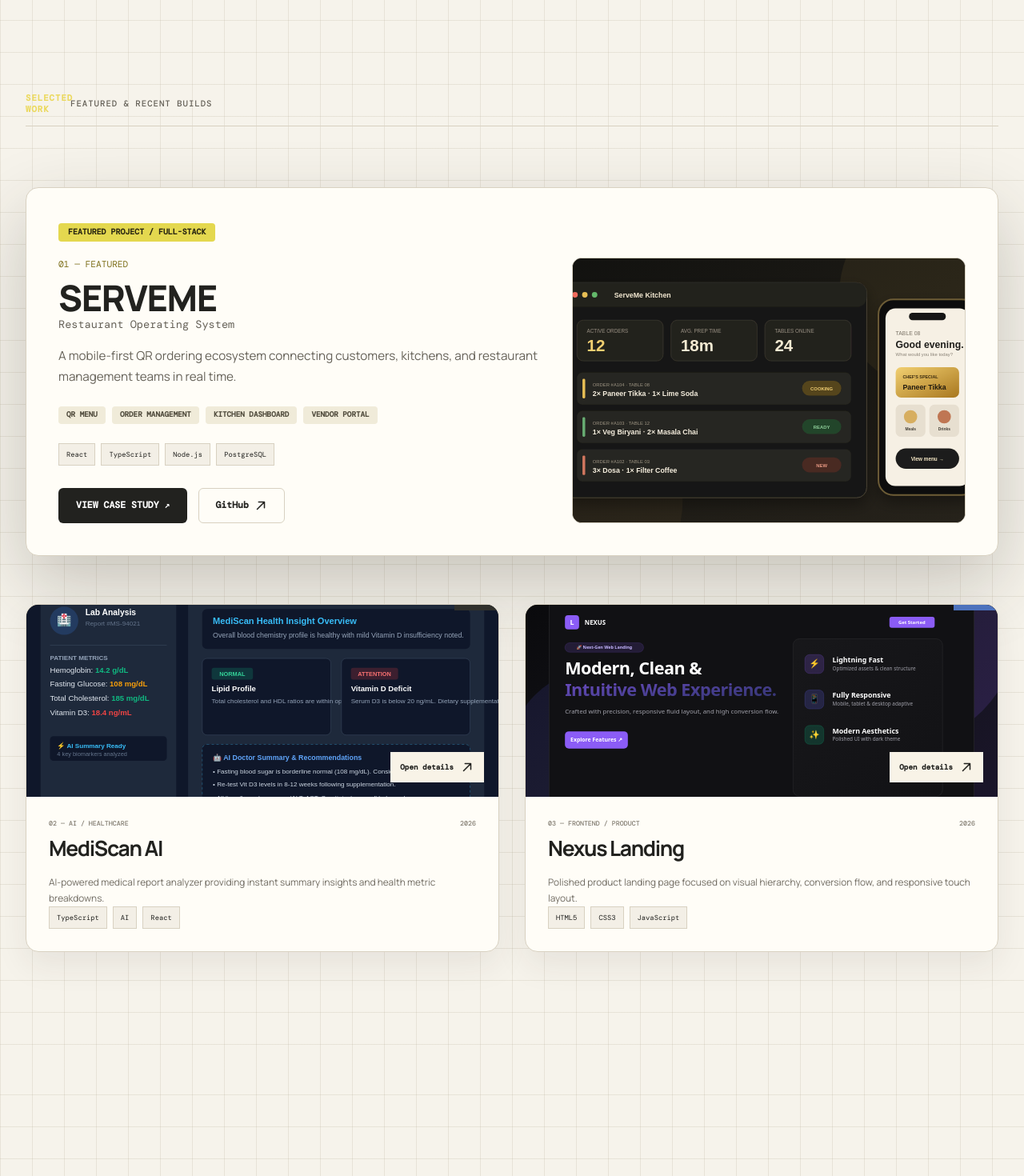
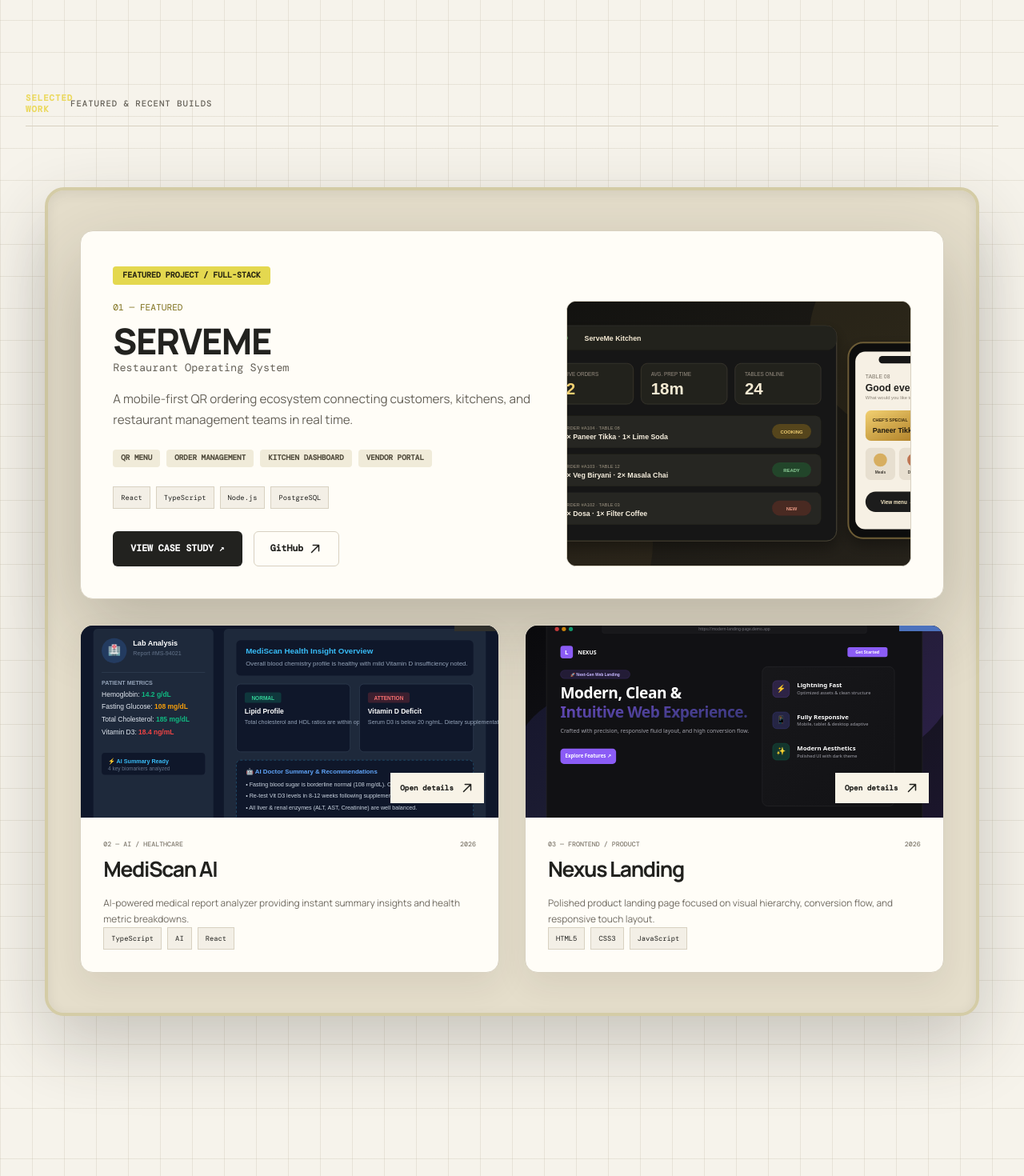
Before and after one commit to Shuv2202/portfolio, a Next.js app: page / in a window 1280 px wide. Shown: the part 952-2422 px from the top of the page at 80% size. Built offline with nearby package versions, Linux system fonts and the light colour scheme.

Commit message:
feat: place Selected Work project cards inside warm rounded pinboard frame container

```diff
--- a/app/globals.css
+++ b/app/globals.css
@@ -2293,6 +2293,10 @@ img, svg { display: block; max-width: 100%; }
   box-shadow: inset 0 4px 15px rgba(0, 0, 0, 0.08), var(--shadow-deep);
 }
 
+.pinboard-canvas__frame .featured-project-card {
+  margin-block: 0 32px;
+}
+
 .pinboard-grid {
   display: grid;
   grid-template-columns: repeat(3, 1fr);
--- a/app/page.tsx
+++ b/app/page.tsx
@@ -310,8 +310,11 @@ function Work({ onOpenServeMe, onOpenProject }: { onOpenServeMe: () => void; onO
       <div className="section-shell">
         <div className="section-kicker section-kicker--dark reveal-on-scroll"><span>SELECTED WORK</span><p>FEATURED &amp; RECENT BUILDS</p></div>
 
+        {/* PINBOARD CANVAS FRAME CONTAINER */}
+        <div className="pinboard-canvas reveal-on-scroll">
+          <div className="pinboard-canvas__frame">
             {/* HUGE FEATURED PROJECT 01 — SERVEME */}
-        <div className="featured-project-card reveal-on-scroll">
+            <div className="featured-project-card">
               <span className="featured-card__badge">FEATURED PROJECT / FULL-STACK</span>
               <div className="featured-card__grid">
                 <div className="featured-card__info">
@@ -358,7 +361,7 @@ function Work({ onOpenServeMe, onOpenProject }: { onOpenServeMe: () => void; onO
             {/* OTHER SELECTED PROJECTS GRID */}
             <div className="other-projects-grid">
               {/* 02 - MEDISCAN */}
-          <article className="project-card project-card--medium project-card--ink reveal-on-scroll">
+              <article className="project-card project-card--medium project-card--ink">
                 <button className="project-card__image" type="button" onClick={() => onOpenProject(projects[1])} data-cursor-text="VIEW">
                   <img src="/assets/mediscan.svg" alt="MediScan AI Healthcare App" />
                   <span>Open details <ArrowIcon /></span>
@@ -372,7 +375,7 @@ function Work({ onOpenServeMe, onOpenProject }: { onOpenServeMe: () => void; onO
               </article>
 
               {/* 03 - NEXUS */}
-          <article className="project-card project-card--medium project-card--blue reveal-on-scroll">
+              <article className="project-card project-card--medium project-card--blue">
                 <button className="project-card__image" type="button" onClick={() => onOpenProject(projects[2])} data-cursor-text="VIEW">
                   <img src="/assets/landing-page.svg" alt="Nexus Landing Page" />
                   <span>Open details <ArrowIcon /></span>
@@ -384,6 +387,8 @@ function Work({ onOpenServeMe, onOpenProject }: { onOpenServeMe: () => void; onO
                   <div className="chip-list"><span>HTML5</span><span>CSS3</span><span>JavaScript</span></div>
                 </div>
               </article>
+            </div>
+          </div>
         </div>
       </div>
     </section>
```
Also changed, not shown: 1 other file (tests, documents, lock files or other folders). Lines whose indentation alone changed are shown as unchanged.
